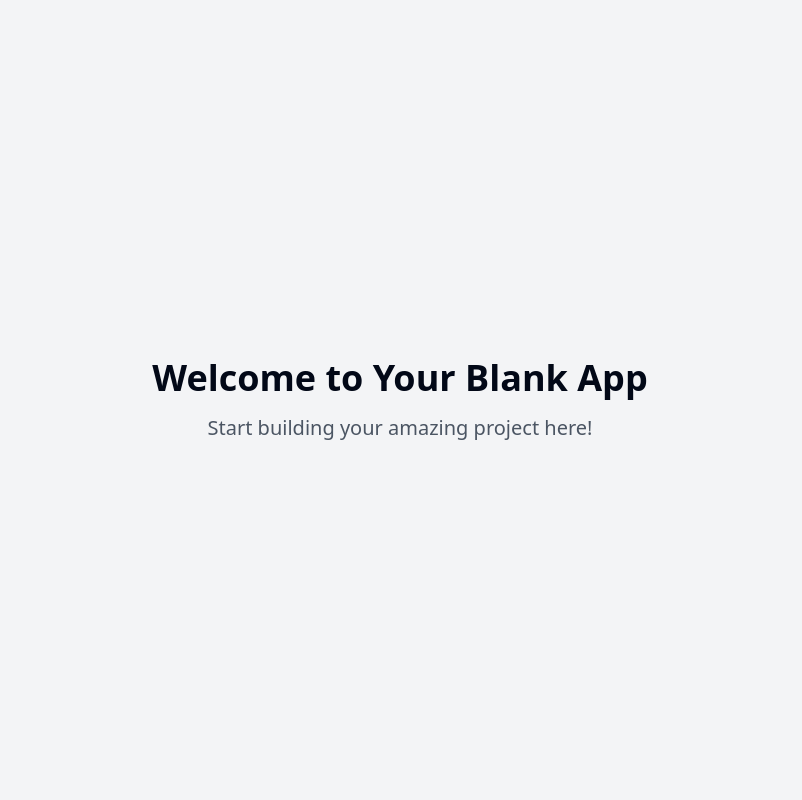
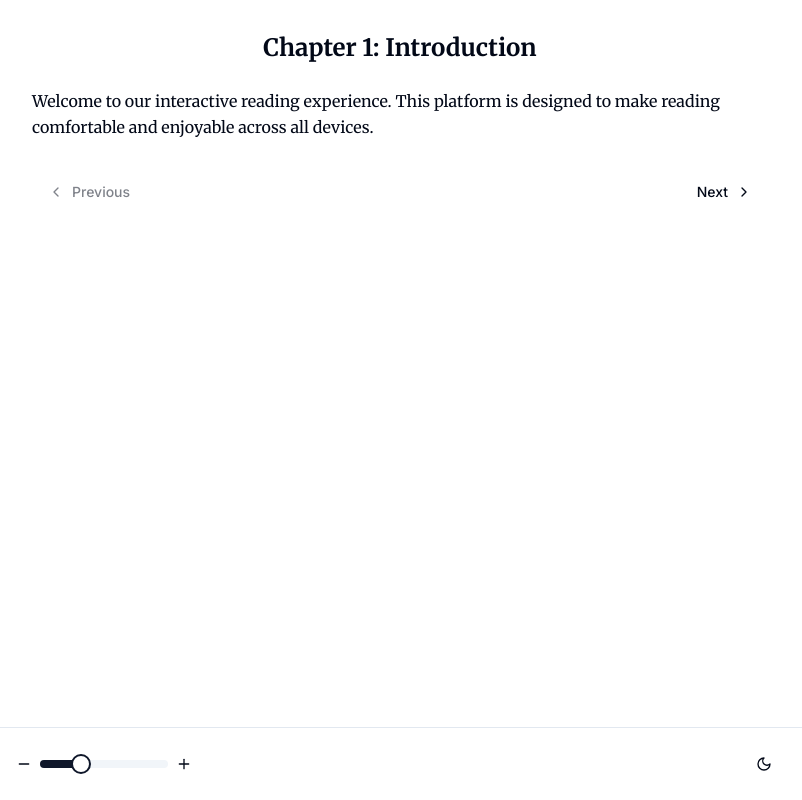
Before and after one commit to Bireswarroychowdhury29/ebook-viewer, a React (Vite) app: page / in a window 1280 px wide. Shown: the whole page, without its empty margins (240-1042 px from the left). Built offline with nearby package versions, Linux system fonts and the light colour scheme.

Commit message:
Clone ebook explorer page
This commit clones the ebook explorer page from the provided URL.

```diff
--- a/index.html
+++ b/index.html
@@ -1,17 +1,17 @@
+
 <!DOCTYPE html>
 <html lang="en">
   <head>
     <meta charset="UTF-8" />
     <meta name="viewport" content="width=device-width, initial-scale=1.0" />
-    <title>cloneable-ebook-explorer</title>
-    <meta name="description" content="Lovable Generated Project" />
-    <meta name="author" content="Lovable" />
+    <title>E-Book Explorer</title>
+    <meta name="description" content="Modern E-Book Reading Experience" />
+    <meta name="author" content="E-Book Explorer" />
     <meta property="og:image" content="/og-image.png" />
+    <link rel="stylesheet" href="https://fonts.googleapis.com/css2?family=Inter:wght@400;500;600;700&family=Merriweather:wght@400;700&display=swap">
   </head>
-
   <body>
     <div id="root"></div>
-    <!-- IMPORTANT: DO NOT REMOVE THIS SCRIPT TAG OR THIS VERY COMMENT! -->
     <script src="https://cdn.gpteng.co/gptengineer.js" type="module"></script>
     <script type="module" src="/src/main.tsx"></script>
   </body>
--- /dev/null
+++ b/src/components/BookContent.tsx
@@ -0,0 +1,76 @@
+
+import { useState } from 'react';
+import { ChevronLeft, ChevronRight } from 'lucide-react';
+import { Button } from '@/components/ui/button';
+
+interface Chapter {
+  title: string;
+  content: string;
+}
+
+const sampleChapters: Chapter[] = [
+  {
+    title: "Chapter 1: Introduction",
+    content: "Welcome to our interactive reading experience. This platform is designed to make reading comfortable and enjoyable across all devices."
+  },
+  {
+    title: "Chapter 2: Getting Started",
+    content: "Use the controls at the bottom of the screen to customize your reading experience. You can adjust the text size and toggle between light and dark modes for comfortable reading in any environment."
+  },
+];
+
+interface BookContentProps {
+  fontSize: number;
+}
+
+export const BookContent = ({ fontSize }: BookContentProps) => {
+  const [currentChapter, setCurrentChapter] = useState(0);
+
+  const nextChapter = () => {
+    if (currentChapter < sampleChapters.length - 1) {
+      setCurrentChapter(prev => prev + 1);
+    }
+  };
+
+  const previousChapter = () => {
+    if (currentChapter > 0) {
+      setCurrentChapter(prev => prev - 1);
+    }
+  };
+
+  return (
+    <div className="max-w-3xl mx-auto px-4 py-8 min-h-[calc(100vh-80px)]">
+      <div
+        className="prose dark:prose-invert mx-auto transition-all duration-300"
+        style={{ fontSize: `${fontSize}%` }}
+      >
+        <h1 className="text-2xl font-serif font-bold mb-6 text-center">
+          {sampleChapters[currentChapter].title}
+        </h1>
+        <p className="font-serif leading-relaxed">
+          {sampleChapters[currentChapter].content}
+        </p>
+      </div>
+      <div className="flex justify-between mt-8">
+        <Button
+          variant="ghost"
+          onClick={previousChapter}
+          disabled={currentChapter === 0}
+          className="flex items-center gap-2"
+        >
+          <ChevronLeft className="w-4 h-4" />
+          Previous
+        </Button>
+        <Button
+          variant="ghost"
+          onClick={nextChapter}
+          disabled={currentChapter === sampleChapters.length - 1}
+          className="flex items-center gap-2"
+        >
+          Next
+          <ChevronRight className="w-4 h-4" />
+        </Button>
+      </div>
+    </div>
+  );
+};
--- /dev/null
+++ b/src/components/ReaderControls.tsx
@@ -0,0 +1,55 @@
+
+import { useState } from 'react';
+import { Button } from "@/components/ui/button";
+import { Slider } from "@/components/ui/slider";
+import { Moon, Sun, Minus, Plus } from "lucide-react";
+
+interface ReaderControlsProps {
+  onFontSizeChange: (size: number) => void;
+  onThemeToggle: () => void;
+  isDarkMode: boolean;
+}
+
+export const ReaderControls = ({
+  onFontSizeChange,
+  onThemeToggle,
+  isDarkMode,
+}: ReaderControlsProps) => {
+  const [fontSize, setFontSize] = useState(100);
+
+  const handleFontSizeChange = (value: number[]) => {
+    setFontSize(value[0]);
+    onFontSizeChange(value[0]);
+  };
+
+  return (
+    <div className="fixed bottom-0 left-0 right-0 p-4 bg-background/80 backdrop-blur-sm border-t border-border transition-all duration-300 animate-fade-in">
+      <div className="max-w-3xl mx-auto flex items-center justify-between gap-4">
+        <div className="flex items-center gap-2">
+          <Minus className="w-4 h-4" />
+          <Slider
+            value={[fontSize]}
+            onValueChange={handleFontSizeChange}
+            min={80}
+            max={150}
+            step={10}
+            className="w-32"
+          />
+          <Plus className="w-4 h-4" />
+        </div>
+        <Button
+          variant="ghost"
+          size="icon"
+          onClick={onThemeToggle}
+          className="rounded-full"
+        >
+          {isDarkMode ? (
+            <Sun className="h-4 w-4" />
+          ) : (
+            <Moon className="h-4 w-4" />
+          )}
+        </Button>
+      </div>
+    </div>
+  );
+};
--- a/src/index.css
+++ b/src/index.css
@@ -1,3 +1,4 @@
+
 @tailwind base;
 @tailwind components;
 @tailwind utilities;
@@ -6,87 +7,46 @@
   :root {
     --background: 0 0% 100%;
     --foreground: 222.2 84% 4.9%;
-
     --card: 0 0% 100%;
     --card-foreground: 222.2 84% 4.9%;
-
     --popover: 0 0% 100%;
     --popover-foreground: 222.2 84% 4.9%;
-
     --primary: 222.2 47.4% 11.2%;
     --primary-foreground: 210 40% 98%;
-
     --secondary: 210 40% 96.1%;
     --secondary-foreground: 222.2 47.4% 11.2%;
-
     --muted: 210 40% 96.1%;
     --muted-foreground: 215.4 16.3% 46.9%;
-
     --accent: 210 40% 96.1%;
     --accent-foreground: 222.2 47.4% 11.2%;
-
     --destructive: 0 84.2% 60.2%;
     --destructive-foreground: 210 40% 98%;
-
     --border: 214.3 31.8% 91.4%;
     --input: 214.3 31.8% 91.4%;
     --ring: 222.2 84% 4.9%;
-
     --radius: 0.5rem;
-
-    --sidebar-background: 0 0% 98%;
-
-    --sidebar-foreground: 240 5.3% 26.1%;
-
-    --sidebar-primary: 240 5.9% 10%;
-
-    --sidebar-primary-foreground: 0 0% 98%;
-
-    --sidebar-accent: 240 4.8% 95.9%;
-
-    --sidebar-accent-foreground: 240 5.9% 10%;
-
-    --sidebar-border: 220 13% 91%;
-
-    --sidebar-ring: 217.2 91.2% 59.8%;
   }
 
   .dark {
     --background: 222.2 84% 4.9%;
     --foreground: 210 40% 98%;
-
     --card: 222.2 84% 4.9%;
     --card-foreground: 210 40% 98%;
-
     --popover: 222.2 84% 4.9%;
     --popover-foreground: 210 40% 98%;
-
     --primary: 210 40% 98%;
     --primary-foreground: 222.2 47.4% 11.2%;
-
     --secondary: 217.2 32.6% 17.5%;
     --secondary-foreground: 210 40% 98%;
-
     --muted: 217.2 32.6% 17.5%;
     --muted-foreground: 215 20.2% 65.1%;
-
     --accent: 217.2 32.6% 17.5%;
     --accent-foreground: 210 40% 98%;
-
     --destructive: 0 62.8% 30.6%;
     --destructive-foreground: 210 40% 98%;
-
     --border: 217.2 32.6% 17.5%;
     --input: 217.2 32.6% 17.5%;
     --ring: 212.7 26.8% 83.9%;
-    --sidebar-background: 240 5.9% 10%;
-    --sidebar-foreground: 240 4.8% 95.9%;
-    --sidebar-primary: 224.3 76.3% 48%;
-    --sidebar-primary-foreground: 0 0% 100%;
-    --sidebar-accent: 240 3.7% 15.9%;
-    --sidebar-accent-foreground: 240 4.8% 95.9%;
-    --sidebar-border: 240 3.7% 15.9%;
-    --sidebar-ring: 217.2 91.2% 59.8%;
   }
 }
 
@@ -94,8 +54,16 @@
   * {
     @apply border-border;
   }
-
   body {
     @apply bg-background text-foreground;
+    font-feature-settings: "rlig" 1, "calt" 1;
   }
 }
+
+.prose {
+  @apply max-w-none;
+}
+
+.prose p {
+  @apply mb-4;
+}
--- a/src/pages/Index.tsx
+++ b/src/pages/Index.tsx
@@ -1,12 +1,27 @@
-// Update this page (the content is just a fallback if you fail to update the page)
+
+import { useState } from 'react';
+import { ReaderControls } from '@/components/ReaderControls';
+import { BookContent } from '@/components/BookContent';
 
 const Index = () => {
+  const [fontSize, setFontSize] = useState(100);
+  const [isDarkMode, setIsDarkMode] = useState(false);
+
+  const toggleTheme = () => {
+    setIsDarkMode(!isDarkMode);
+    document.documentElement.classList.toggle('dark');
+  };
+
   return (
-    <div className="min-h-screen flex items-center justify-center bg-gray-100">
-      <div className="text-center">
-        <h1 className="text-4xl font-bold mb-4">Welcome to Your Blank App</h1>
-        <p className="text-xl text-gray-600">Start building your amazing project here!</p>
-      </div>
+    <div className={`min-h-screen bg-background text-foreground transition-colors duration-300 ${
+      isDarkMode ? 'dark' : ''
+    }`}>
+      <BookContent fontSize={fontSize} />
+      <ReaderControls
+        onFontSizeChange={setFontSize}
+        onThemeToggle={toggleTheme}
+        isDarkMode={isDarkMode}
+      />
     </div>
   );
 };
--- a/tailwind.config.ts
+++ b/tailwind.config.ts
@@ -1,3 +1,4 @@
+
 import type { Config } from "tailwindcss";
 
 export default {
@@ -12,85 +13,58 @@ export default {
   theme: {
     container: {
       center: true,
-			padding: '2rem',
+      padding: "2rem",
       screens: {
-				'2xl': '1400px'
-			}
+        "2xl": "1400px",
+      },
     },
     extend: {
       colors: {
-				border: 'hsl(var(--border))',
-				input: 'hsl(var(--input))',
-				ring: 'hsl(var(--ring))',
-				background: 'hsl(var(--background))',
-				foreground: 'hsl(var(--foreground))',
+        border: "hsl(var(--border))",
+        input: "hsl(var(--input))",
+        ring: "hsl(var(--ring))",
+        background: "hsl(var(--background))",
+        foreground: "hsl(var(--foreground))",
         primary: {
-					DEFAULT: 'hsl(var(--primary))',
-					foreground: 'hsl(var(--primary-foreground))'
+          DEFAULT: "hsl(var(--primary))",
+          foreground: "hsl(var(--primary-foreground))",
         },
         secondary: {
-					DEFAULT: 'hsl(var(--secondary))',
-					foreground: 'hsl(var(--secondary-foreground))'
-				},
-				destructive: {
-					DEFAULT: 'hsl(var(--destructive))',
-					foreground: 'hsl(var(--destructive-foreground))'
+          DEFAULT: "hsl(var(--secondary))",
+          foreground: "hsl(var(--secondary-foreground))",
         },
         muted: {
-					DEFAULT: 'hsl(var(--muted))',
-					foreground: 'hsl(var(--muted-foreground))'
+          DEFAULT: "hsl(var(--muted))",
+          foreground: "hsl(var(--muted-foreground))",
         },
         accent: {
-					DEFAULT: 'hsl(var(--accent))',
-					foreground: 'hsl(var(--accent-foreground))'
-				},
-				popover: {
-					DEFAULT: 'hsl(var(--popover))',
-					foreground: 'hsl(var(--popover-foreground))'
+          DEFAULT: "hsl(var(--accent))",
+          foreground: "hsl(var(--accent-foreground))",
         },
         card: {
-					DEFAULT: 'hsl(var(--card))',
-					foreground: 'hsl(var(--card-foreground))'
+          DEFAULT: "hsl(var(--card))",
+          foreground: "hsl(var(--card-foreground))",
         },
-				sidebar: {
-					DEFAULT: 'hsl(var(--sidebar-background))',
-					foreground: 'hsl(var(--sidebar-foreground))',
-					primary: 'hsl(var(--sidebar-primary))',
-					'primary-foreground': 'hsl(var(--sidebar-primary-foreground))',
-					accent: 'hsl(var(--sidebar-accent))',
-					'accent-foreground': 'hsl(var(--sidebar-accent-foreground))',
-					border: 'hsl(var(--sidebar-border))',
-					ring: 'hsl(var(--sidebar-ring))'
-				}
       },
-			borderRadius: {
-				lg: 'var(--radius)',
-				md: 'calc(var(--radius) - 2px)',
-				sm: 'calc(var(--radius) - 4px)'
+      fontFamily: {
+        sans: ["Inter", "system-ui", "sans-serif"],
+        serif: ["Merriweather", "Georgia", "serif"],
       },
       keyframes: {
-				'accordion-down': {
-					from: {
-						height: '0'
+        "page-turn": {
+          "0%": { transform: "translateX(0)" },
+          "100%": { transform: "translateX(-100%)" },
         },
-					to: {
-						height: 'var(--radix-accordion-content-height)'
-					}
+        "fade-in": {
+          "0%": { opacity: "0" },
+          "100%": { opacity: "1" },
         },
-				'accordion-up': {
-					from: {
-						height: 'var(--radix-accordion-content-height)'
-					},
-					to: {
-						height: '0'
-					}
-				}
       },
       animation: {
-				'accordion-down': 'accordion-down 0.2s ease-out',
-				'accordion-up': 'accordion-up 0.2s ease-out'
-			}
-		}
+        "page-turn": "page-turn 0.5s ease-in-out",
+        "fade-in": "fade-in 0.3s ease-in-out",
+      },
+    },
   },
   plugins: [require("tailwindcss-animate")],
 } satisfies Config;
```
Lines whose indentation alone changed are shown as unchanged.
